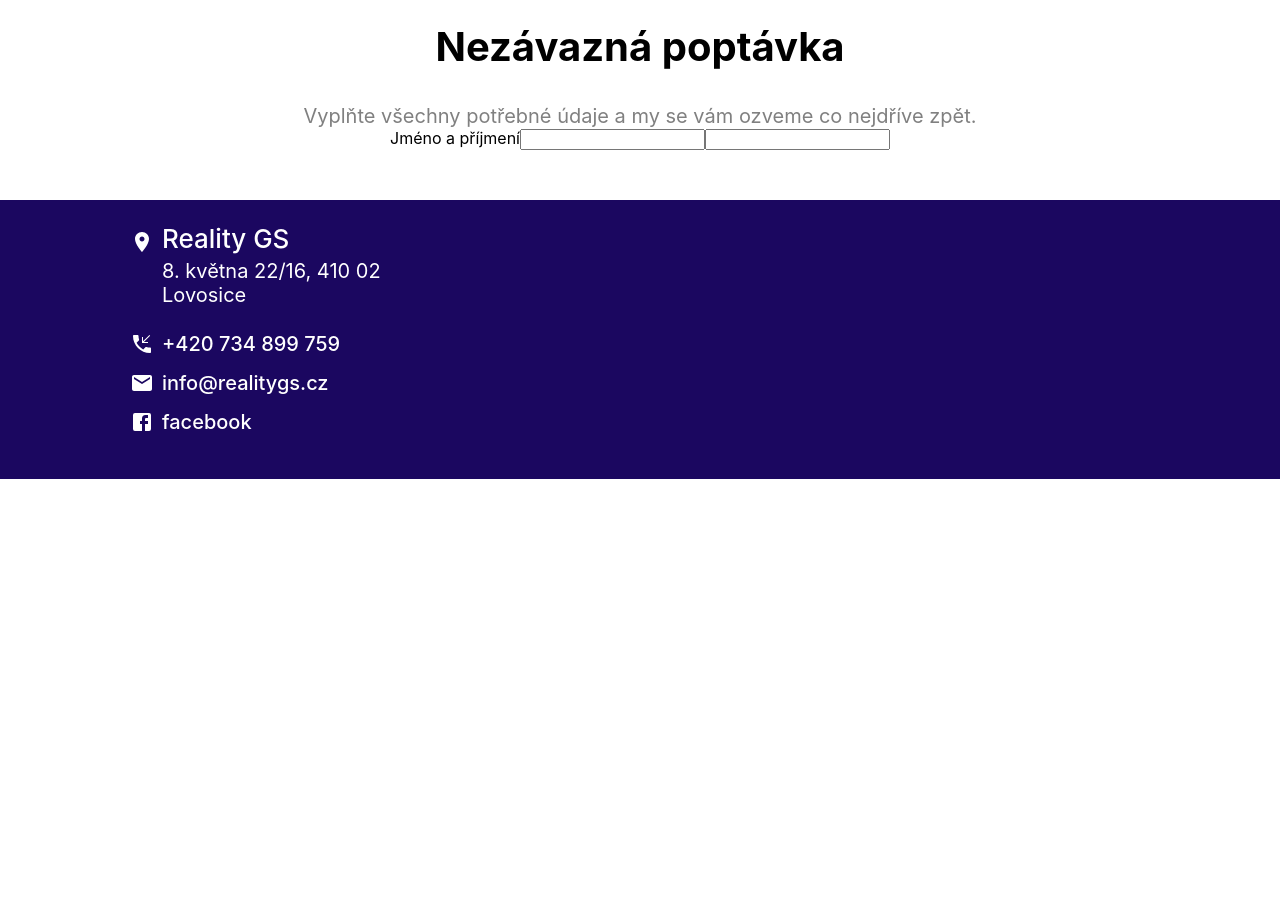
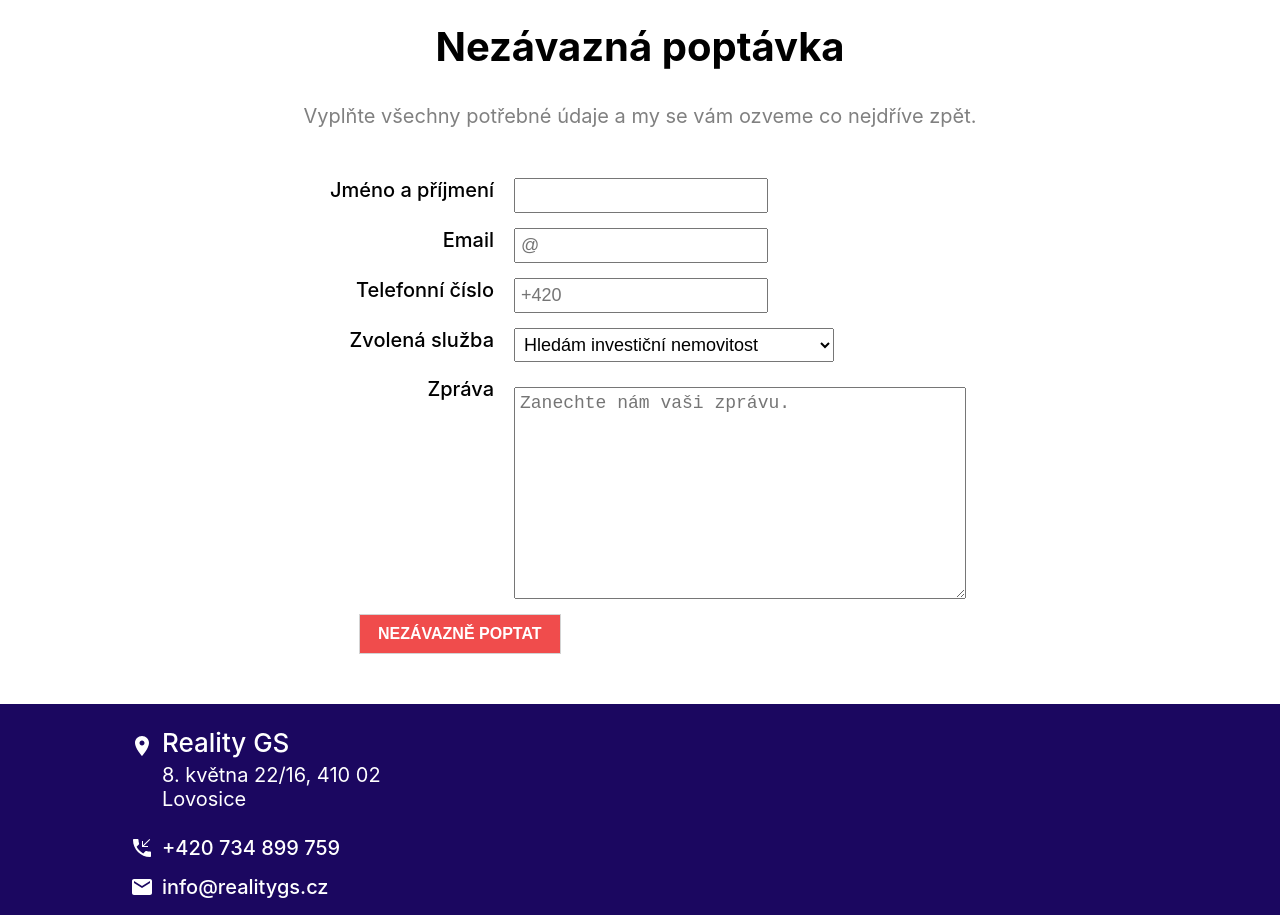
Before and after one commit to Svancik/realityGS-FE, a React (Create React App) app: page /investori in a window 1280 px wide. Shown: the part 2840-3755 px from the top of the page. Before the commit the page ends 3319 px from the top, so only its background shows below. Built offline with nearby package versions, Linux system fonts and the light colour scheme.

Commit message:
contactForm + investors finished

```diff
--- a/public/index.html
+++ b/public/index.html
@@ -3,6 +3,7 @@
   <head>
     <meta charset="utf-8" />
     <link rel="icon" href="%PUBLIC_URL%/favicon.ico" />
+
     <meta name="viewport" content="width=device-width, initial-scale=1" />
     <meta name="theme-color" content="#000000" />
     <meta
--- a/src/App.scss
+++ b/src/App.scss
@@ -108,6 +108,27 @@ button.inzerat{
   }
 }
 
+button.poptavka{
+  background-color: #f04c4c;
+  color: white;
+  font-weight:700;
+  font-size: 16px;
+  outline: none;
+  padding: 10px 18px;
+  border: 1px solid lightgrey;
+
+  //background-color: #2879fe;
+  margin-left: 45px;
+
+
+  &:hover{
+      color:#f04c4c;
+      border: 1px solid #f04c4c;
+      background-color: white;
+
+  }
+}
+
 button{
   cursor: pointer;
   transition: all 0.5s;
--- a/src/components/contactForm/ContactForm.jsx
+++ b/src/components/contactForm/ContactForm.jsx
@@ -5,10 +5,55 @@ export const ContactForm = () => {
   return (
     <div className="contactFormWrapper">
       <form action="">
-        <label htmlFor="name">Jméno a příjmení</label>
-        <input type="text" id="name" />
+        <div className="form-row">
+          <div className="left">
+            <label htmlFor="name">Jméno a příjmení</label>
+          </div>
+          <input type="text" id="name" />
+        </div>
 
-        <input type="email" id="email" />
+        <div className="form-row">
+          <div className="left">
+            <label htmlFor="email">Email</label>
+          </div>
+          <input type="text" id="email" placeholder="@" />
+        </div>
+
+        <div className="form-row">
+          <div className="left">
+            <label htmlFor="email">Telefonní číslo</label>
+          </div>
+          <input type="number" id="number" placeholder="+420" />
+        </div>
+
+        <div className="form-row">
+          <div className="left">
+            <label htmlFor="email">Zvolená služba</label>
+          </div>
+          <select name="cars" id="cars">
+            <option value="volvo">Hledám investiční nemovitost</option>
+            <option value="saab">Hledám rekonstrukci nemovitosti</option>
+            <option value="opel">Hledám správu nemovitosti</option>
+            <option value="audi">Jiné</option>
+          </select>
+        </div>
+
+        <div className="form-row">
+          <div className="left">
+            <label htmlFor="email">Zpráva</label>
+          </div>
+          <textarea
+            rows="10"
+            type="text"
+            id="text"
+            placeholder="Zanechte nám vaši zprávu."
+            size="50"
+          />
+        </div>
+
+        <div className="form-row">
+          <button className="poptavka">NEZÁVAZNĚ POPTAT</button>
+        </div>
       </form>
     </div>
   );
--- a/src/components/contactForm/contactForm.scss
+++ b/src/components/contactForm/contactForm.scss
@@ -0,0 +1,42 @@
+.contactFormWrapper{
+    width: max-content;
+    margin: auto;
+margin-top: 50px;
+    .form-row{
+       display: flex;
+       margin: auto;
+       margin-bottom: 15px;
+
+       .left{
+        width: 200px;
+        text-align: right;
+       }
+
+        label{
+           flex: 2;
+            text-align: right;
+            margin-right: 20px;
+            font-size: 20px;
+            font-weight: 500;
+            margin-top: 2px;
+        }
+        input {
+            font-size: 18px;
+            width: 240px;
+            float: right;
+            padding: 5px;
+        }
+        select{
+            font-size: 18px;
+            width: 320px;
+            padding: 5px;
+        }
+        textarea{
+            margin-top: 10px;
+            padding: 5px;
+            font-size: 18px;
+            width: 440px;
+        }
+
+    }
+}
```
